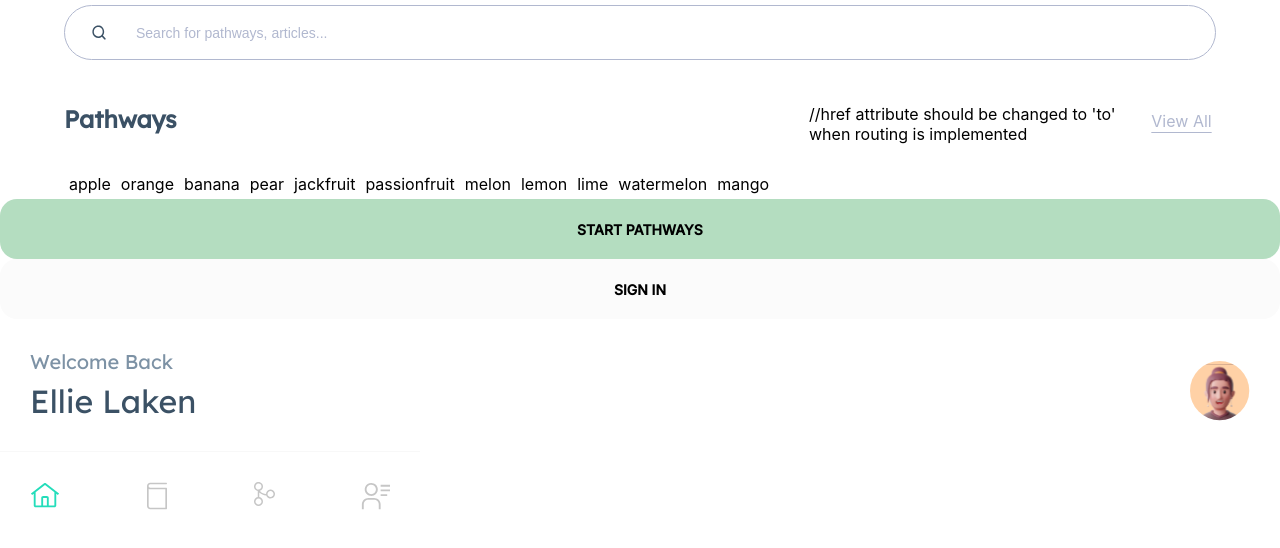
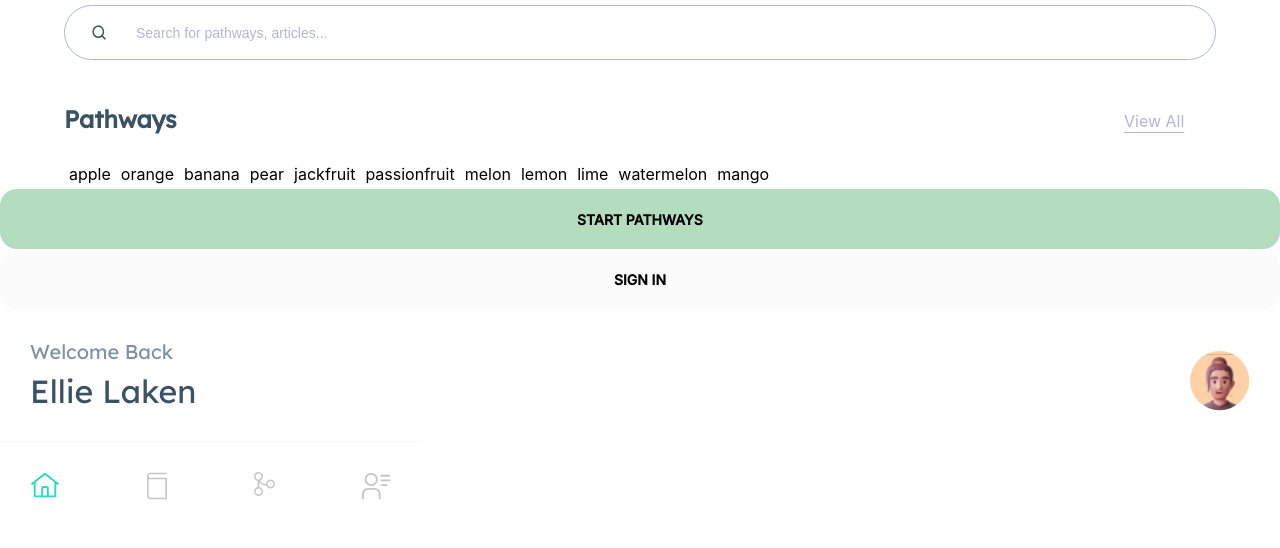
Before and after one commit to ecf123/ecf-fe-prototype, a React (Create React App) app: page / in a window 1280 px wide. Shown: the top 548 px of the page. Built offline with nearby package versions, Linux system fonts and the light colour scheme.

Commit message:
Update comment location

```diff
--- a/src/components/ContentHeader/ContentHeader.jsx
+++ b/src/components/ContentHeader/ContentHeader.jsx
@@ -3,10 +3,11 @@ import "./ContentHeader.scss";
 
 const ContentHeader = ({title, link}) => {
 
+  //href attribute should be changed to 'to' when routing is implemented
+
   return (
     <div className="content-header">
         <h1 className="content-header__heading">{title}</h1>
-        //href attribute should be changed to 'to' when routing is implemented
         <a className="content-header__anchor" href={link}>
             View All
         </a>
```
